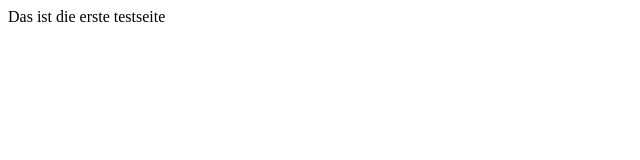
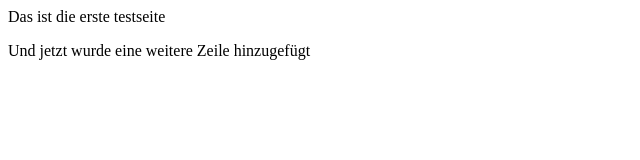
Before and after one commit to tbladesmaster/plesk, a plain HTML site: page index.html in a window 1280 px wide. Shown: the whole page, without its empty margins (0-640 px from the left). Drawn offline with Linux system fonts and the light colour scheme.

Commit message:
Update index.html
weitere zeile wurde hinzugefügt

```diff
--- a/index.html
+++ b/index.html
@@ -4,5 +4,6 @@
     </head>
     <body>
         <p>Das ist die erste testseite</p>
+        <p>Und jetzt wurde eine weitere Zeile hinzugefügt</p>
     </body>
 </html>
```
